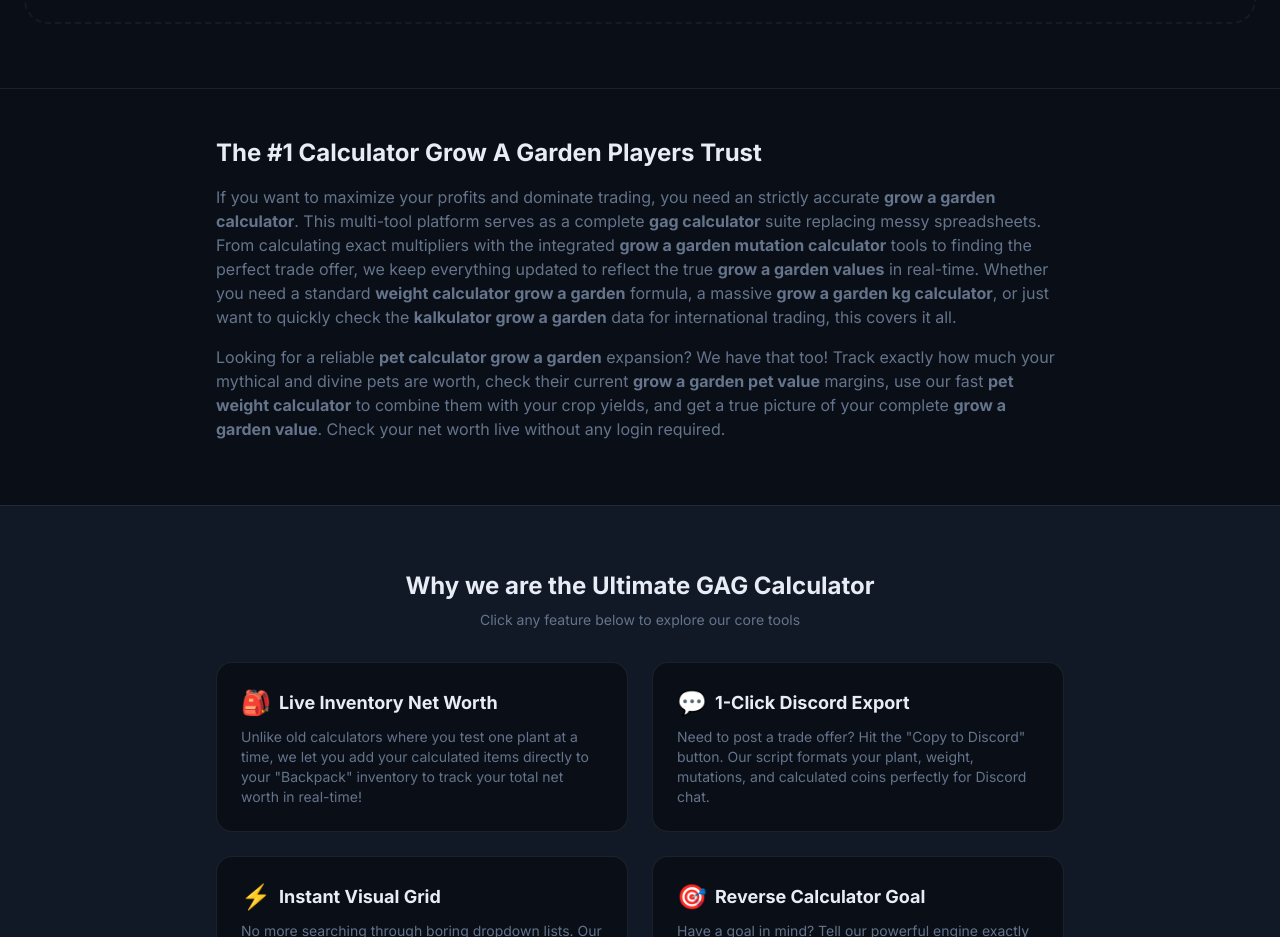
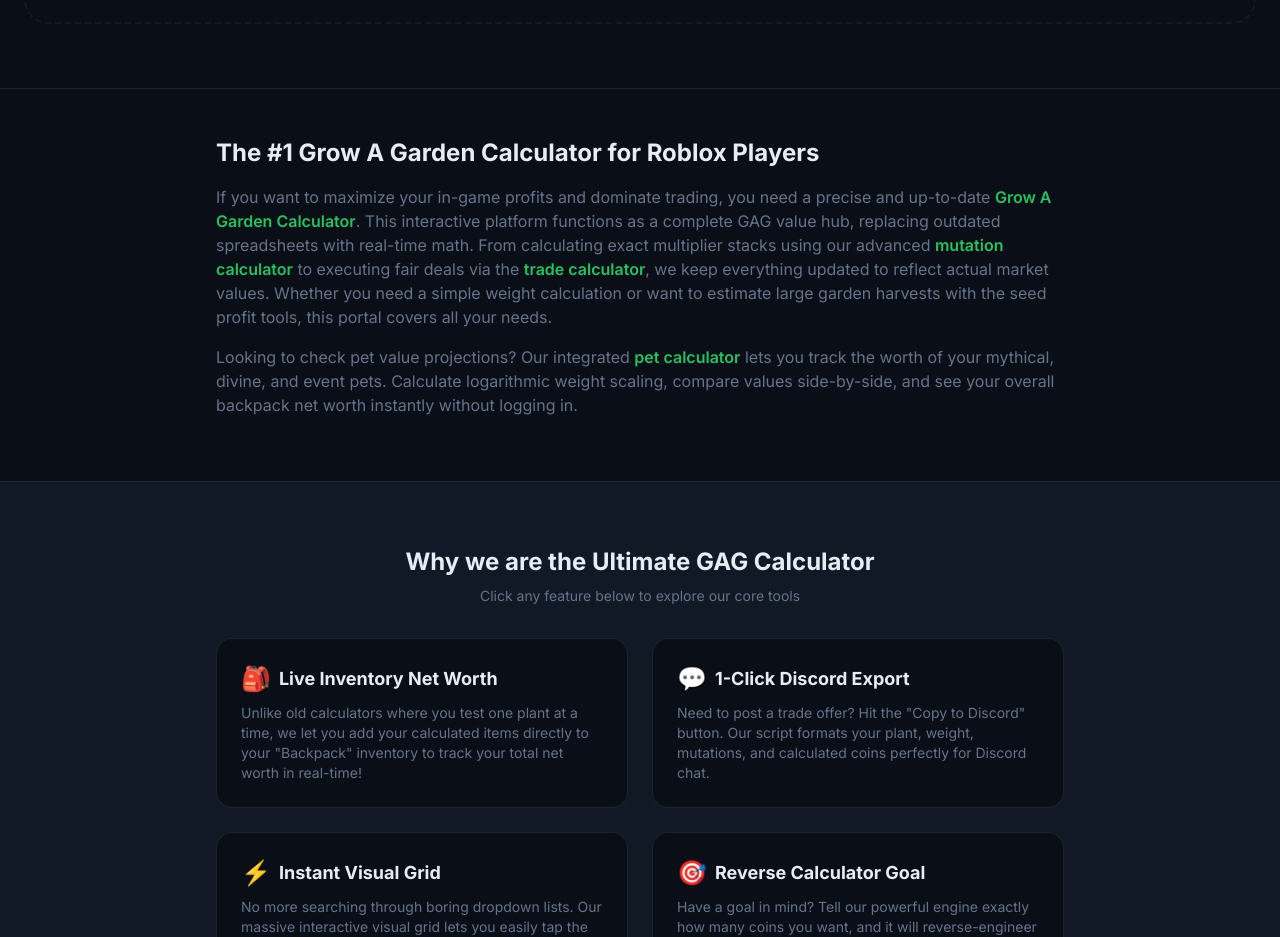
Before and after one commit to liveetcstream-beep/grow-a-garden-calculator, a Next.js app: page / in a window 1280 px wide. Shown: the part 1220-2157 px from the top of the page. Built offline with nearby package versions, Linux system fonts and the light colour scheme.

Commit message:
chore: implement homepage SEO optimizations, structured FAQs, and OG image

```diff
--- a/src/app/layout.tsx
+++ b/src/app/layout.tsx
@@ -26,12 +26,21 @@
     description: "The #1 kalkulator grow a garden. Accurately figure out your grow a garden value with the best pet calculator and crop tools.",
     url: 'https://growagardencalcs.com',
     siteName: "Grow A Garden Calculator",
+    images: [
+      {
+        url: '/og-image.png',
+        width: 1200,
+        height: 630,
+        alt: "Grow A Garden Calculator & Pet Value Hub",
+      }
+    ],
     type: "website",
   },
   twitter: {
     card: "summary_large_image",
     title: "Grow A Garden Calculator - GAG Calculator",
     description: "The ultimate calculator for Grow A Garden crop values & pets.",
+    images: ['/og-image.png'],
   },
   robots: {
     index: true,
--- a/src/app/page.tsx
+++ b/src/app/page.tsx
@@ -13,35 +13,107 @@
 const FAQ_DATA = [
   {
     q: "How much is Easter Egg Fruit worth in Grow A Garden?",
-    a: "The Easter Egg has a base price of 250 coins. With a Golden mutation (×20) at 10 kg weight, it can reach 500,000+ coins. Use our grow a garden calculator to find the exact value with your specific weight and mutations."
+    aText: "The Easter Egg has a base price of 250 coins. With a Golden mutation (×20) at 10 kg weight, it can reach 500,000+ coins. Use our grow a garden calculator to find the exact value with your specific weight and mutations.",
+    aRender: (
+      <>
+        The Easter Egg has a base price of 250 coins. With a Golden mutation (×20) at 10 kg weight, it can reach 500,000+ coins. Use our{" "}
+        <Link href="/crop/easter-egg-value" className="text-[var(--primary)] hover:underline font-semibold">
+          Easter Egg Fruit value calculator
+        </Link>{" "}
+        to find the exact value with your specific weight and mutations.
+      </>
+    )
   },
   {
     q: "What is the Mango value in the Grow A Garden calculator?",
-    a: "Mango has a base price of 350 coins, making it one of the most valuable Exotic Seed Pack crops. At 10 kg with a Rainbow mutation (×50), it reaches over 1,750,000 coins. Use our gag calculator for exact values."
+    aText: "Mango has a base price of 350 coins, making it one of the most valuable Exotic Seed Pack crops. At 10 kg with a Rainbow mutation (×50), it reaches over 1,750,000 coins. Use our gag calculator for exact values.",
+    aRender: (
+      <>
+        Mango has a base price of 350 coins, making it one of the most valuable Exotic Seed Pack crops. At 10 kg with a Rainbow mutation (×50), it reaches over 1,750,000 coins. Use our{" "}
+        <Link href="/crop/mango-value" className="text-[var(--primary)] hover:underline font-semibold">
+          Mango value calculator
+        </Link>{" "}
+        for exact values.
+      </>
+    )
   },
   {
     q: "How do Firework Mutation multipliers work in GAG?",
-    a: "The Firework Mutation in Grow A Garden applies a multiplicative bonus to your crop's base value. Stack it with other mutations like Golden or Rainbow for massive multipliers. Use the mutation calculator to see combined effects."
+    aText: "The Firework Mutation in Grow A Garden applies a multiplicative bonus to your crop's base value. Stack it with other mutations like Golden or Rainbow for massive multipliers. Use the mutation calculator to see combined effects.",
+    aRender: (
+      <>
+        The Firework Mutation in Grow A Garden applies a multiplicative bonus to your crop's base value. Stack it with other mutations like Golden or Rainbow for massive multipliers. Use the{" "}
+        <Link href="/mutation-calculator" className="text-[var(--primary)] hover:underline font-semibold">
+          mutation calculator
+        </Link>{" "}
+        to see combined effects.
+      </>
+    )
   },
   {
     q: "What does Whimsical Mutation do in Grow A Garden?",
-    a: "The Whimsical Mutation is one of the most sought-after multipliers in GAG. It dramatically increases your crop's final sell value. Open the mutation calculator to see exact multiplier values and stack combinations."
+    aText: "The Whimsical Mutation is one of the most sought-after multipliers in GAG. It dramatically increases your crop's final sell value. Open the mutation calculator to see exact multiplier values and stack combinations.",
+    aRender: (
+      <>
+        The Whimsical Mutation is one of the most sought-after multipliers in GAG. It dramatically increases your crop's final sell value. Open the{" "}
+        <Link href="/mutation-calculator" className="text-[var(--primary)] hover:underline font-semibold">
+          mutation calculator
+        </Link>{" "}
+        to see exact multiplier values and stack combinations.
+      </>
+    )
   },
   {
     q: "How does the Pet Calculator Grow A Garden work?",
-    a: "The pet calculator grow a garden tool uses weight, age, rarity, and ability modifiers to calculate exact pet values. Heavier and older pets are worth significantly more due to logarithmic weight scaling and linear age bonuses."
+    aText: "The pet calculator grow a garden tool uses weight, age, rarity, and ability modifiers to calculate exact pet values. Heavier and older pets are worth significantly more due to logarithmic weight scaling and linear age bonuses.",
+    aRender: (
+      <>
+        The{" "}
+        <Link href="/pet-calculator" className="text-[var(--primary)] hover:underline font-semibold">
+          pet calculator grow a garden
+        </Link>{" "}
+        tool uses weight, age, rarity, and ability modifiers to calculate exact pet values. Heavier and older pets are worth significantly more due to logarithmic weight scaling and linear age bonuses.
+      </>
+    )
   },
   {
     q: "What is the GAG Calculator formula for crop value?",
-    a: "The official formula is: Final Value = Base Price × Weight² × Mutation Multipliers × Friend Boost × Quantity. Our grow a garden calculator applies this formula automatically — just select your crop and enter your parameters."
+    aText: "The official formula is: Final Value = Base Price × Weight² × Mutation Multipliers × Friend Boost × Quantity. Our grow a garden calculator applies this formula automatically — just select your crop and enter your parameters.",
+    aRender: (
+      <>
+        The official formula is: Final Value = Base Price × Weight² × Mutation Multipliers × Friend Boost × Quantity. Our{" "}
+        <Link href="/crop-calculator" className="text-[var(--primary)] hover:underline font-semibold">
+          grow a garden calculator
+        </Link>{" "}
+        applies this formula automatically — just select your crop and enter your parameters.
+      </>
+    )
   },
   {
     q: "What is the Glimmering Mutation multiplier in Grow A Garden?",
-    a: "The Glimmering Mutation is a rare and powerful mutation that provides a high value multiplier in Grow A Garden. Check the mutation calculator page for the exact glimmering mutation grow a garden multiplier value."
+    aText: "The Glimmering Mutation is a rare and powerful mutation that provides a high value multiplier in Grow A Garden. Check the mutation calculator page for the exact glimmering mutation grow a garden multiplier value.",
+    aRender: (
+      <>
+        The Glimmering Mutation is a rare and powerful mutation that provides a high value multiplier in Grow A Garden. Check the{" "}
+        <Link href="/mutation-calculator" className="text-[var(--primary)] hover:underline font-semibold">
+          mutation calculator
+        </Link>{" "}
+        for the exact glimmering mutation grow a garden multiplier value.
+      </>
+    )
   },
   {
     q: "How do I use the Stampede Mutation in Grow A Garden?",
-    a: "The Stampede Mutation is a special mutation that multiplies your crop value. Grow a garden stampede mutation can be stacked with other mutations. Use the calculator grow a garden tool to see its exact effect on any crop."
+    aText: "The Stampede Mutation is a special mutation that multiplies your crop value. Grow a garden stampede mutation can be stacked with other mutations. Use the calculator grow a garden tool to see its exact effect on any crop.",
+    aRender: (
+      <>
+        The Stampede Mutation is a special mutation that multiplies your crop value. Grow a garden stampede mutation can be stacked with other mutations. Use the{" "}
+        <Link href="/crop-calculator" className="text-[var(--primary)] hover:underline font-semibold">
+          grow a garden calculator
+        </Link>{" "}
+        tool to see its exact effect on any crop.
+      </>
+    )
   },
 ];
 
@@ -55,7 +127,7 @@
       "name": faq.q,
       "acceptedAnswer": {
         "@type": "Answer",
-        "text": faq.a
+        "text": faq.aText
       }
     }))
   };
@@ -99,13 +171,32 @@
       <section className="py-12 border-t" style={{ borderColor: 'var(--glass-border)', background: 'var(--background)' }}>
         <div className="max-w-4xl mx-auto px-4 sm:px-6 prose prose-invert prose-sm sm:prose-base text-center sm:text-left">
           <h2 className="text-2xl font-bold mb-4" style={{ fontFamily: 'var(--font-display)', color: 'var(--foreground)' }}>
-            The #1 Calculator Grow A Garden Players Trust
+            The #1 Grow A Garden Calculator for Roblox Players
           </h2>
           <p className="mb-4" style={{ color: 'var(--muted)' }}>
-            If you want to maximize your profits and dominate trading, you need an strictly accurate <strong>grow a garden calculator</strong>. This multi-tool platform serves as a complete <strong>gag calculator</strong> suite replacing messy spreadsheets. From calculating exact multipliers with the integrated <strong>grow a garden mutation calculator</strong> tools to finding the perfect trade offer, we keep everything updated to reflect the true <strong>grow a garden values</strong> in real-time. Whether you need a standard <strong>weight calculator grow a garden</strong> formula, a massive <strong>grow a garden kg calculator</strong>, or just want to quickly check the <strong>kalkulator grow a garden</strong> data for international trading, this covers it all.
+            If you want to maximize your in-game profits and dominate trading, you need a precise and up-to-date{" "}
+            <Link href="/crop-calculator" className="text-[var(--primary)] hover:underline font-semibold">
+              Grow A Garden Calculator
+            </Link>
+            . This interactive platform functions as a complete GAG value hub, replacing outdated spreadsheets with real-time math.
+            From calculating exact multiplier stacks using our advanced{" "}
+            <Link href="/mutation-calculator" className="text-[var(--primary)] hover:underline font-semibold">
+              mutation calculator
+            </Link>{" "}
+            to executing fair deals via the{" "}
+            <Link href="/trade-calculator" className="text-[var(--primary)] hover:underline font-semibold">
+              trade calculator
+            </Link>
+            , we keep everything updated to reflect actual market values. Whether you need a simple weight calculation or want to estimate
+            large garden harvests with the seed profit tools, this portal covers all your needs.
           </p>
           <p className="mb-4" style={{ color: 'var(--muted)' }}>
-            Looking for a reliable <strong>pet calculator grow a garden</strong> expansion? We have that too! Track exactly how much your mythical and divine pets are worth, check their current <strong>grow a garden pet value</strong> margins, use our fast <strong>pet weight calculator</strong> to combine them with your crop yields, and get a true picture of your complete <strong>grow a garden value</strong>. Check your net worth live without any login required.
+            Looking to check pet value projections? Our integrated{" "}
+            <Link href="/pet-calculator" className="text-[var(--primary)] hover:underline font-semibold">
+              pet calculator
+            </Link>{" "}
+            lets you track the worth of your mythical, divine, and event pets. Calculate logarithmic weight scaling, compare values side-by-side,
+            and see your overall backpack net worth instantly without logging in.
           </p>
         </div>
       </section>
@@ -196,7 +287,7 @@
                   <span className="text-lg ml-4 transition-transform group-open:rotate-45" style={{ color: 'var(--primary)' }}>+</span>
                 </summary>
                 <div className="px-6 pb-5 text-sm leading-relaxed" style={{ color: 'var(--muted)', borderTop: '1px solid var(--glass-border)' }}>
-                  <p className="pt-4">{faq.a}</p>
+                  <p className="pt-4">{faq.aRender}</p>
                 </div>
               </details>
             ))}
```
Also changed, not shown: public/og-image.png (added).
